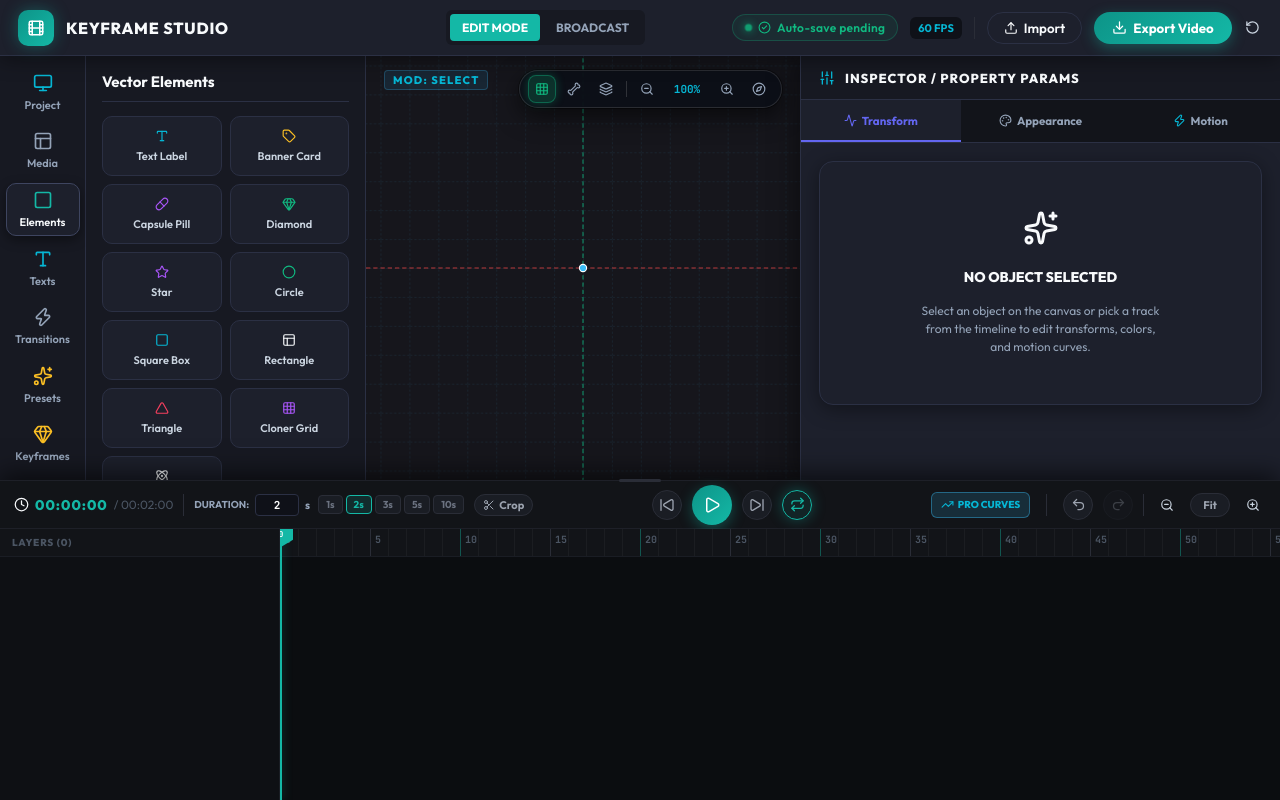
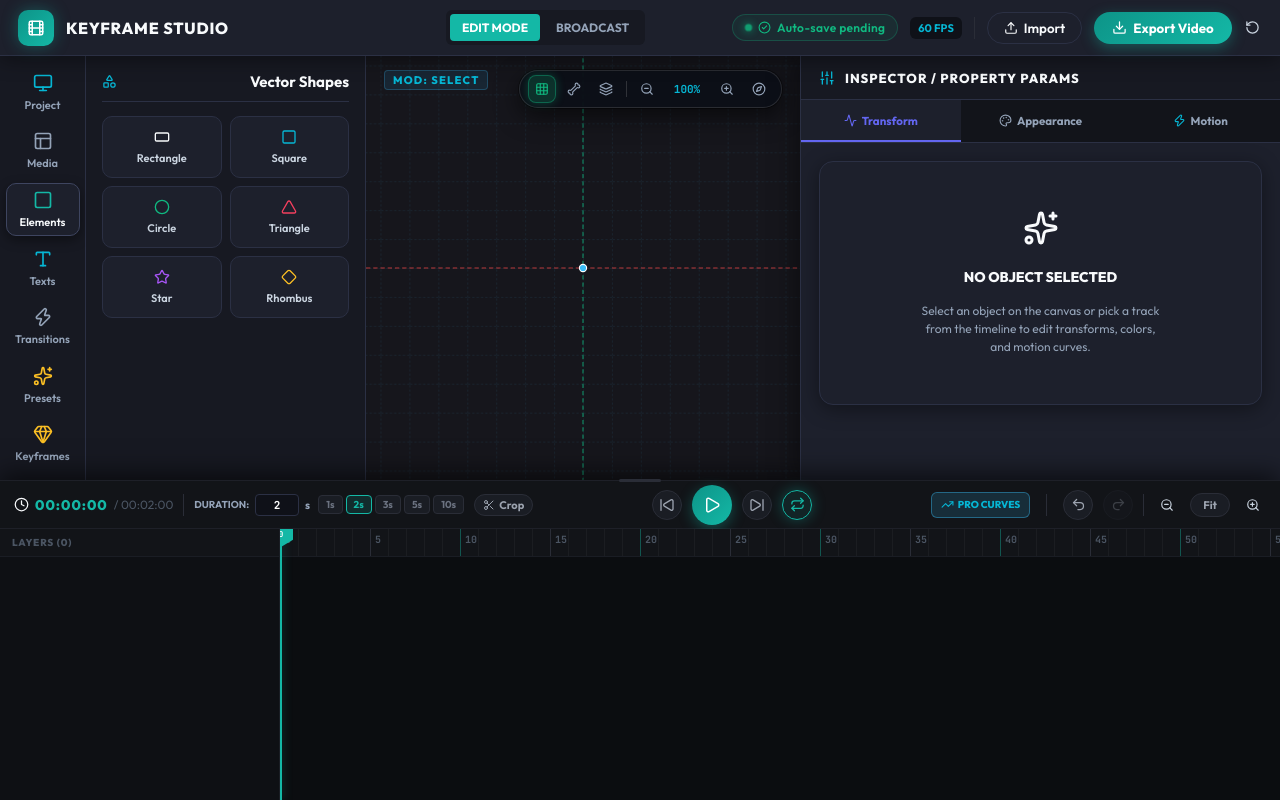
Before and after one commit to ErtugrulAK/keyframe-character-studio, a React (Vite) app: page / in a window 1280 px wide. Both pictures are taken after a click on the button "Elements". Built offline with nearby package versions, Linux system fonts and the light colour scheme; a web font is replaced by a local one.

Commit message:
feat(elements): remove redundant categories and update rhombus shape

```diff
--- a/src/components/Toolbar/drawers/ElementsDrawer.tsx
+++ b/src/components/Toolbar/drawers/ElementsDrawer.tsx
@@ -2,31 +2,22 @@ import React from 'react';
 import { useAnimator } from '../../../context/AnimatorContext';
 import type { BodyPartType } from '../../../types/animator';
 import {
-  Type,
-  Tag,
-  Pill,
-  Gem,
+  Square,
+  Circle,
+  Triangle,
   Star,
-  Circle,
-  Square,
-  Triangle,
-  Layout,
-  Grid3x3,
-  Atom,
+  Diamond,
+  RectangleHorizontal,
+  Shapes,
 } from 'lucide-react';
 
-const QUICK_SHAPES: { type: BodyPartType; label: string; icon: React.ReactNode }[] = [
-  { type: 'custom_text', label: 'Text Label', icon: <Type size={14} className="text-cyan" /> },
-  { type: 'custom_banner', label: 'Banner Card', icon: <Tag size={14} className="text-gold" /> },
-  { type: 'custom_capsule', label: 'Capsule Pill', icon: <Pill size={14} className="text-purple" /> },
-  { type: 'custom_diamond', label: 'Diamond', icon: <Gem size={14} className="text-green" /> },
-  { type: 'custom_star', label: 'Star', icon: <Star size={14} className="text-purple" /> },
-  { type: 'custom_circle', label: 'Circle', icon: <Circle size={14} className="text-green" /> },
-  { type: 'custom_box', label: 'Square Box', icon: <Square size={14} className="text-cyan" /> },
-  { type: 'custom_rect', label: 'Rectangle', icon: <Layout size={14} className="text-teal" /> },
-  { type: 'custom_triangle', label: 'Triangle', icon: <Triangle size={14} className="text-red" /> },
-  { type: 'mograph_cloner', label: 'Cloner Grid', icon: <Grid3x3 size={14} className="text-purple" /> },
-  { type: 'particle_system', label: 'Particles', icon: <Atom size={14} className="text-teal" /> },
+const SHAPE_ITEMS: { type: BodyPartType; label: string; icon: React.ReactNode }[] = [
+  { type: 'custom_rect', label: 'Rectangle', icon: <RectangleHorizontal size={16} className="text-teal" /> },
+  { type: 'custom_box', label: 'Square', icon: <Square size={16} className="text-cyan" /> },
+  { type: 'custom_circle', label: 'Circle', icon: <Circle size={16} className="text-green" /> },
+  { type: 'custom_triangle', label: 'Triangle', icon: <Triangle size={16} className="text-red" /> },
+  { type: 'custom_star', label: 'Star', icon: <Star size={16} className="text-purple" /> },
+  { type: 'custom_diamond', label: 'Rhombus', icon: <Diamond size={16} className="text-gold" /> },
 ];
 
 export const ElementsDrawer: React.FC = () => {
@@ -46,10 +37,12 @@ export const ElementsDrawer: React.FC = () => {
   return (
     <div className="drawer-content">
       <div className="drawer-header">
-        <span className="drawer-title">Vector Elements</span>
+        <Shapes size={15} className="text-cyan" />
+        <span className="drawer-title">Vector Shapes</span>
       </div>
+
       <div className="drawer-grid">
-        {QUICK_SHAPES.map((item) => (
+        {SHAPE_ITEMS.map((item) => (
           <button
             key={item.type}
             className="drawer-item-card"
```
